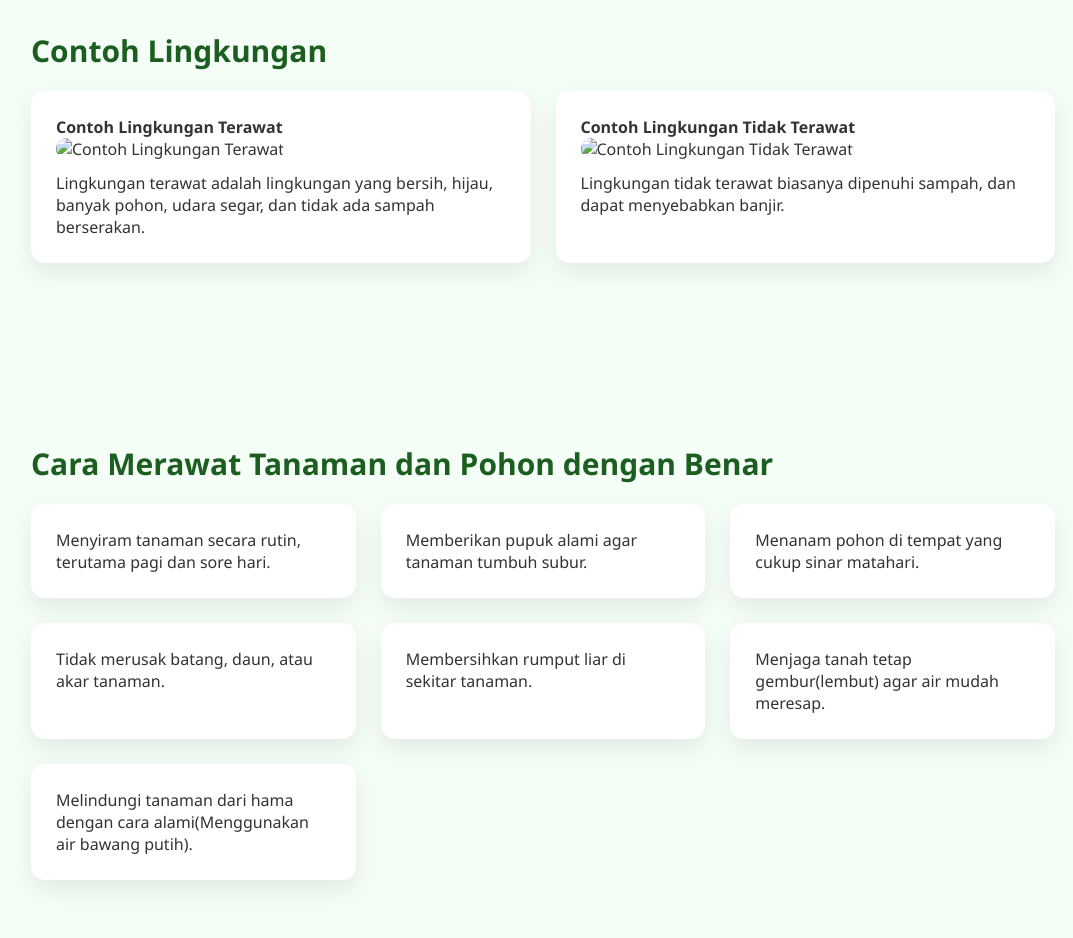
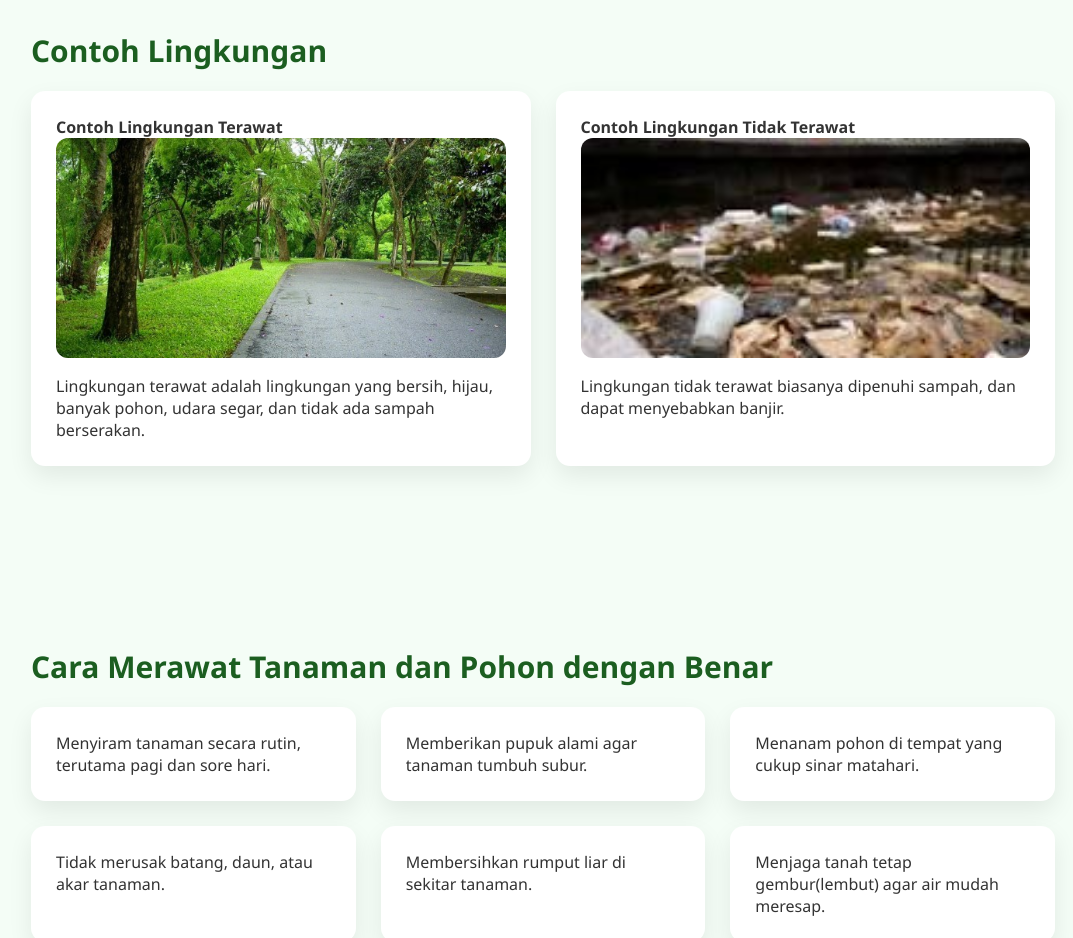
Before and after one commit to R4m0tScripter/PhotoBooth, a plain HTML site: page index.html in a window 1280 px wide. Shown: the part 860-1798 px from the top of the page, without its empty margins (97-1170 px from the left). Drawn offline with Linux system fonts and the light colour scheme.

Commit message:
index.html

```diff
--- a/index.html
+++ b/index.html
@@ -53,10 +53,10 @@ nav a:hover{
     text-decoration:underline;
 }
 
-/* ===== HOME (DIUBAH JADI ABU-ABU TERANG) ===== */
+/* ===== HOME ===== */
 header{
     height:100vh;
-    background:#eeeeee; /* <<< INI SAJA YANG DIGANTI */
+    background:#eeeeee;
     display:flex;
     flex-direction:column;
     justify-content:center;
@@ -150,7 +150,6 @@ footer{
     <p>
         Tema proyek ini adalah <b>“Lindungi Alam Melalui Menanam Pohon”</b>.
         Website ini dibuat untuk gtw lah gw minta saran kalian
-
     </p>
     <br><br>
     <p>
@@ -164,7 +163,7 @@ footer{
     <div class="grid">
         <div class="card">
             <h4>Contoh Lingkungan Terawat</h4>
-            <img src="gambar/GAMBAR 1.jpg" alt="Contoh Lingkungan Terawat" class="foto">
+            <img src="GAMBAR 1.jpg" alt="Contoh Lingkungan Terawat" class="foto">
             <p>
                 Lingkungan terawat adalah lingkungan yang bersih, hijau,
                 banyak pohon, udara segar, dan tidak ada sampah berserakan.
@@ -173,7 +172,7 @@ footer{
 
         <div class="card">
             <h4>Contoh Lingkungan Tidak Terawat</h4>
-            <img src="gambar/GAMBAR 2.jpg" alt="Contoh Lingkungan Tidak Terawat" class="foto">
+            <img src="GAMBAR 2.jpg" alt="Contoh Lingkungan Tidak Terawat" class="foto">
             <p>
                 Lingkungan tidak terawat biasanya dipenuhi sampah,
                 dan dapat menyebabkan banjir.
```
